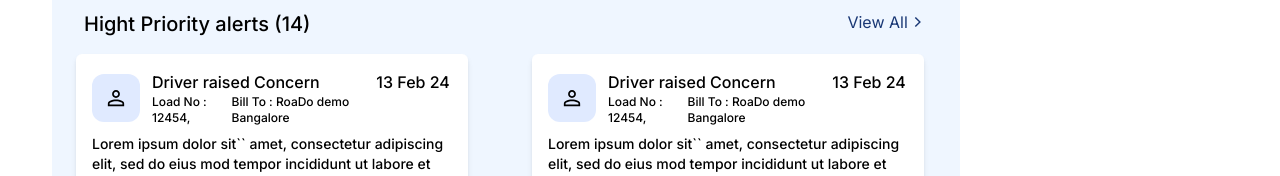
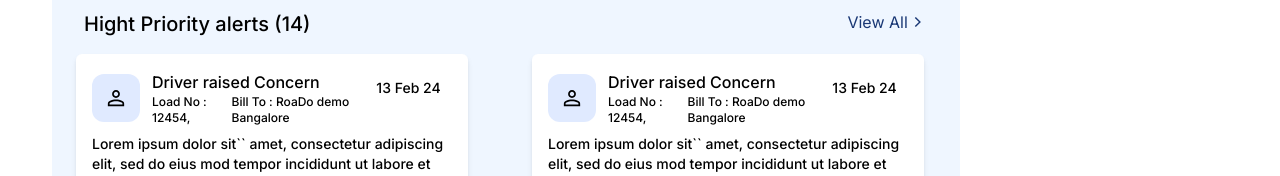
Before and after one commit to majid-2002/demo-website, a Next.js app: page /dashboard in a window 1280 px wide. Shown: the part 607-783 px from the top of the page. Built offline with nearby package versions, Linux system fonts and the light colour scheme.

Commit message:
update ui

```diff
--- a/src/app/dashboard/components/Alert.tsx
+++ b/src/app/dashboard/components/Alert.tsx
@@ -22,7 +22,7 @@ const Alert = () => {
             </div>
           </div>
         </div>
-        <div className="text-black font-medium text-base flex justify-start w-[100px]">
+        <div className="text-black  font-medium text-sm pt-2 flex justify-start w-[100px]">
           <p>13 Feb 24</p>
         </div>
       </div>
```
